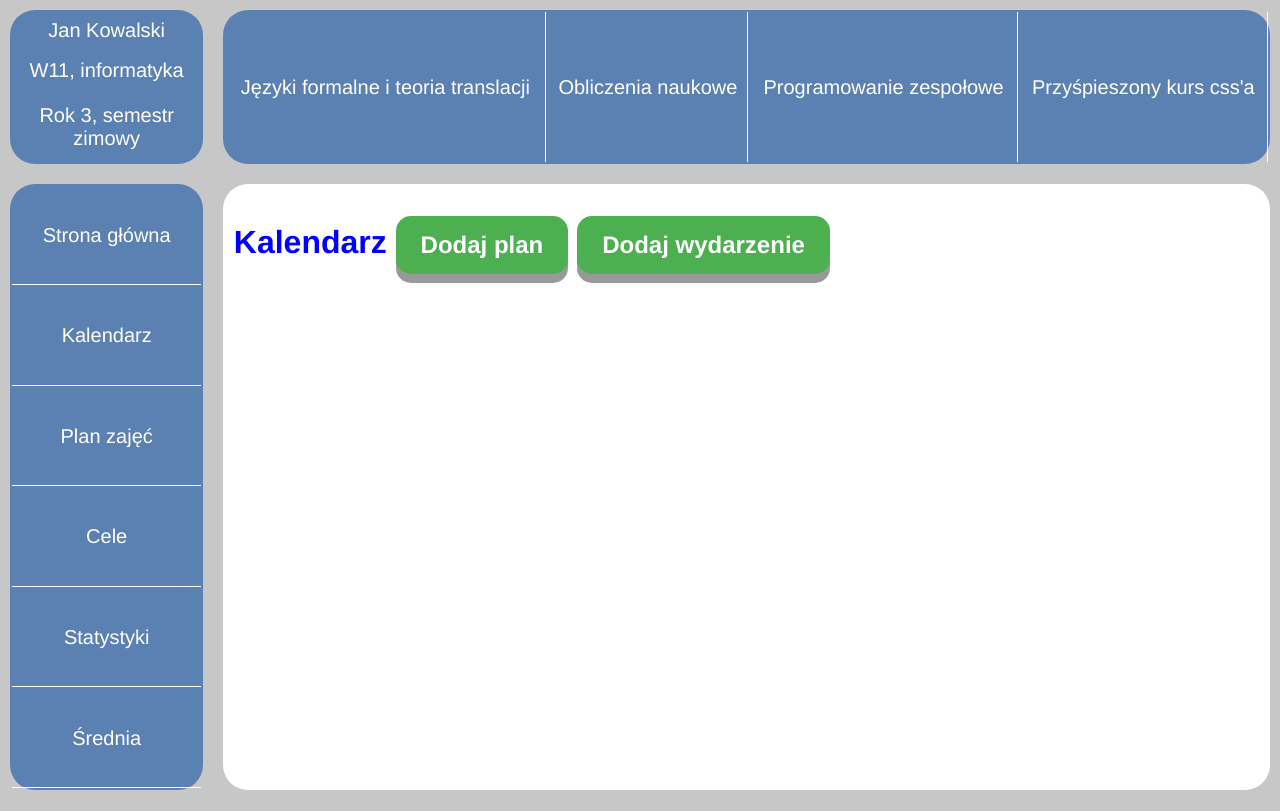
After one commit to mateuszkochanek/student-helper, a Django app: page /calendar/ in a window 1280 px wide. The commit adds this page. Run offline with Django 3.2, Linux system fonts and the light colour scheme.

Commit message:
WIP: Calendar view

```diff
--- a/Team_Programming/urls.py
+++ b/Team_Programming/urls.py
@@ -17,11 +17,12 @@ from django.contrib import admin
 from django.urls import path
 
 
-from studentHelper.views import post_list_view, main_view, log_in_view
+from studentHelper.views import post_list_view, main_view, log_in_view, calendar_view
 
 urlpatterns = [
     path('admin/', admin.site.urls),
     path('posts/', post_list_view),
     path('', main_view),
-    path('login/', log_in_view)
+    path('login/', log_in_view),
+    path('calendar/', calendar_view),
 ]
--- a/static/css/base-template.css
+++ b/static/css/base-template.css
@@ -106,3 +106,39 @@ html, body
     background: #9bdcfa;
     margin: 1%;
 }
+
+.titlebar {
+    border-radius: 25px;
+    display: inline-block;
+    vertical-align: top;
+    position: relative;
+    color: blue;
+    width: 100%;
+    height: 100%;
+    margin: 1%;
+}
+
+.button {
+
+     display: inline-block;
+     padding: 15px 25px;
+     font-size: 24px;
+     cursor: pointer;
+     text-align: center;
+     text-decoration: none;
+     outline: none;
+     color: #fff;
+     background-color: #4CAF50;
+     border: none;
+     border-radius: 15px;
+     box-shadow: 0 9px #999;
+
+}
+
+.button:hover {background-color: #3e8e41}
+
+.button:active {
+  background-color: #3e8e41;
+  box-shadow: 0 5px #666;
+  transform: translateY(4px);
+}
--- a/studentHelper/views.py
+++ b/studentHelper/views.py
@@ -1,6 +1,7 @@
 from django.shortcuts import render
+from django.views.generic.list import ListView
+from .models import Post, Events
 
-from .models import Post
 # Create your views here.
 
 
@@ -17,3 +18,6 @@ def main_view(request):
 
 def log_in_view(request):
     return render(request, "log_in.html")
+
+def calendar_view(request):
+    return render(request, "calendar.html")
--- /dev/null
+++ b/templates/calendar.html
@@ -0,0 +1,15 @@
+{% extends "base/base-template.html" %}
+
+{% block content %}
+    <div class=titlebar>
+        <h1>Kalendarz
+            <div class=button>
+                Dodaj plan
+            </div>
+            <div class=button>
+                Dodaj wydarzenie
+            </div>
+        </h1>
+    </div>
+
+{% endblock %}
```
